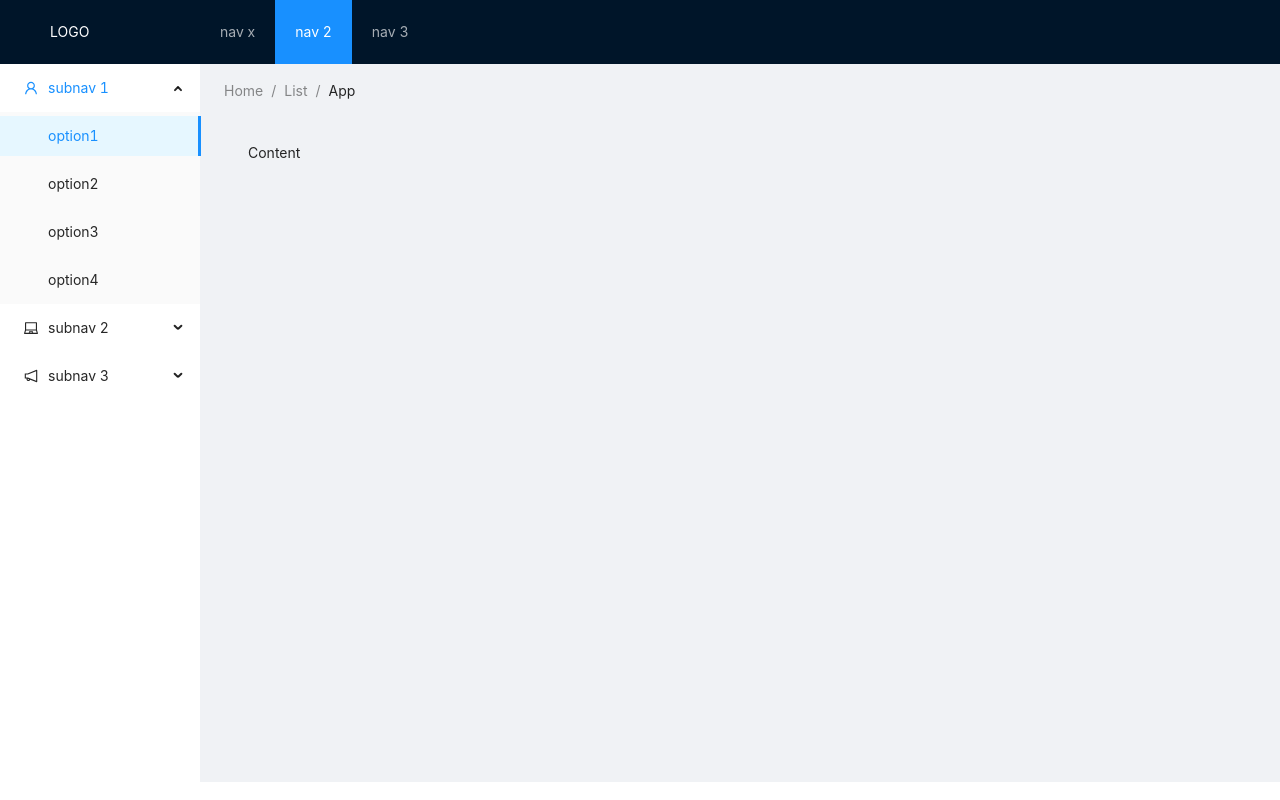
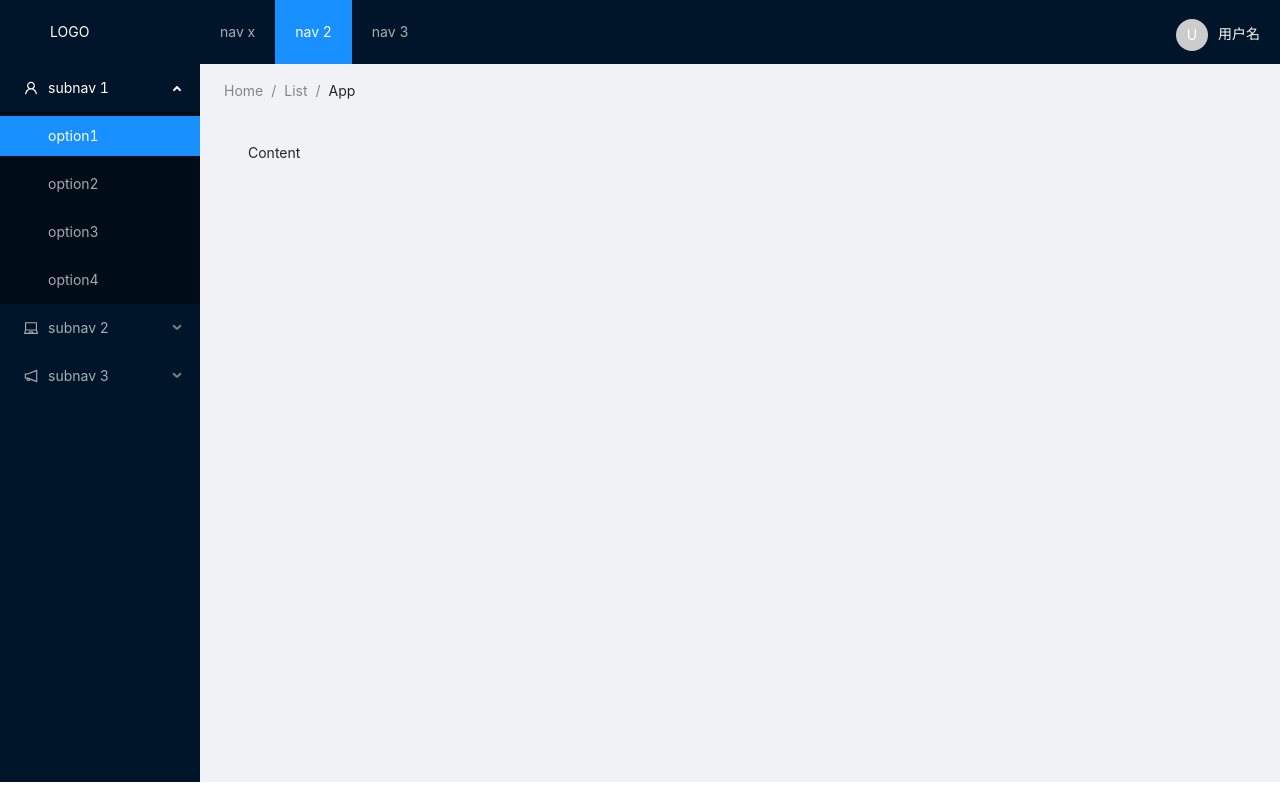
Before and after one commit to jontyzheng/in100days, a React (Create React App) app: page / in a window 1280 px wide. Built offline with nearby package versions, Linux system fonts and the light colour scheme.

Commit message:
day2: 安头像

```diff
--- a/package.json
+++ b/package.json
@@ -3,6 +3,7 @@
   "version": "0.1.0",
   "private": true,
   "dependencies": {
+    "@ant-design/icons": "^4.7.0",
     "@testing-library/jest-dom": "^5.16.2",
     "@testing-library/react": "^12.1.2",
     "@testing-library/user-event": "^13.5.0",
--- a/src/pages/iLayout.css
+++ b/src/pages/iLayout.css
@@ -1,7 +1,24 @@
+.header {
+
+}
+
 .headerMenu {
     margin-left: 150px;
+    /* float: left; */
 }
 
 .sider {
     width: 400px;
 }
+
+.avatar {
+    position: absolute;
+    right: 20px;
+    top: 2px;
+}
+
+.avatarName {
+    color: #fafafa;
+    margin-left: 10px;
+
+}
--- a/src/pages/iLayout.js
+++ b/src/pages/iLayout.js
@@ -1,20 +1,33 @@
 /*
  * @Author: jonty
  * @Date: 2022-02-15 20:17:55
- * @LastEditTime: 2022-02-15 21:23:20
+ * @LastEditTime: 2022-02-16 22:16:06
  * @Description:
  * @Reference:
  * @FilePath: \in100days\src\pages\iLayout.js
  */
 import React from 'react';
-import { Layout, Menu, Breadcrumb } from 'antd';
-import { UserOutlined, LaptopOutlined, NotificationOutlined } from '@ant-design/icons';
+import { Layout, Menu, Breadcrumb, Avatar, Dropdown, message } from 'antd';
+import { UserOutlined, LaptopOutlined, NotificationOutlined, DownOutlined } from '@ant-design/icons';
 import './iLayout.css' // 引入一个css
 
 const { SubMenu } = Menu;
 const { Header, Content, Sider } = Layout;
 
-export function ILayout() {
+export function ILayout(props) {
+
+    const onClick = ({ key }) => {
+        message.info(`Click on item ${key}`);
+    };
+
+    const menu = (
+        <Menu onClick={onClick}>
+            <Menu.Item key="1">1st menu item</Menu.Item>
+            <Menu.Item key="2">2nd menu item</Menu.Item>
+            <Menu.Item key="3">3rd menu item</Menu.Item>
+        </Menu>
+    )
+
     return (
         <Layout >
             {/* 头部区域 */}
@@ -22,13 +35,19 @@ export function ILayout() {
                 <div className="logo" style={{ float: 'left' }}> {/* logo块左浮 让菜单上去 */}
                     <span style={{ color: 'white' }}>LOGO</span>
                 </div>
-                <div>
                 <Menu theme="dark" mode="horizontal" defaultSelectedKeys={['2']} className='headerMenu'>
                     <Menu.Item key="1">nav x</Menu.Item>
                     <Menu.Item key="2">nav 2</Menu.Item>
                     <Menu.Item key="3">nav 3</Menu.Item>
                 </Menu>
+                {/* 头像区域 */}
+                <Dropdown overlay={menu} className='avatar'>
+                    <div>
+                        <Avatar>U</Avatar>
+                        <span className='avatarName'>用户名</span>
                     </div>
+                </Dropdown>
+
             </Header>
 
             <Layout style={{ height: '100%' }}>
@@ -37,6 +56,7 @@ export function ILayout() {
                 <Sider className="site-layout-background">
                     <Menu
                         mode="inline"
+                        theme='dark'
                         defaultSelectedKeys={['1']}
                         defaultOpenKeys={['sub1']}
                         style={{ height: '100%', borderRight: 0 }}
@@ -79,6 +99,7 @@ export function ILayout() {
                         }}
                     >
                         Content
+                        {props.children}
                     </Content>
                 </Layout>
 
```
Also changed, not shown: 1 other file (tests, documents, lock files or other folders). Lines whose indentation alone changed are shown as unchanged.
